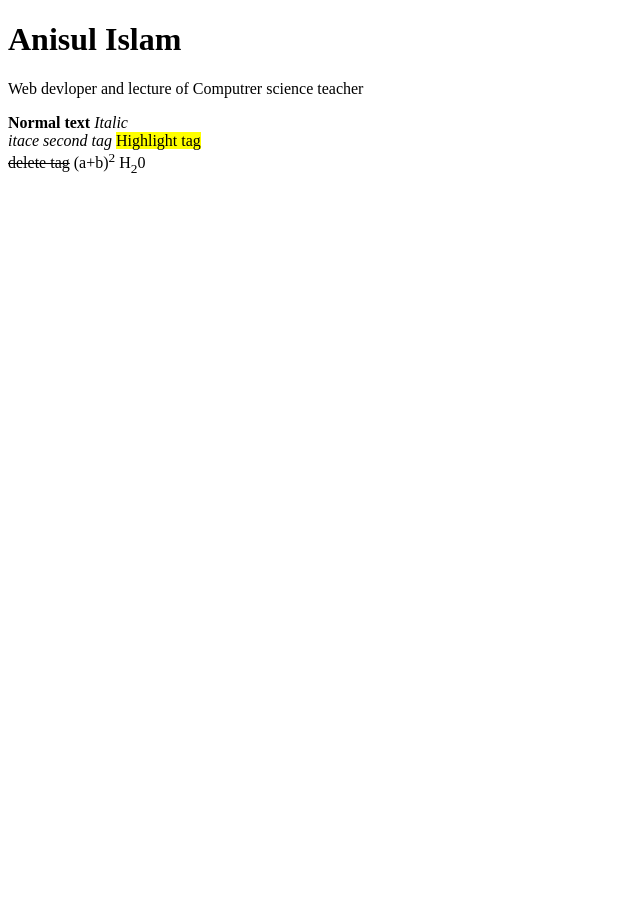
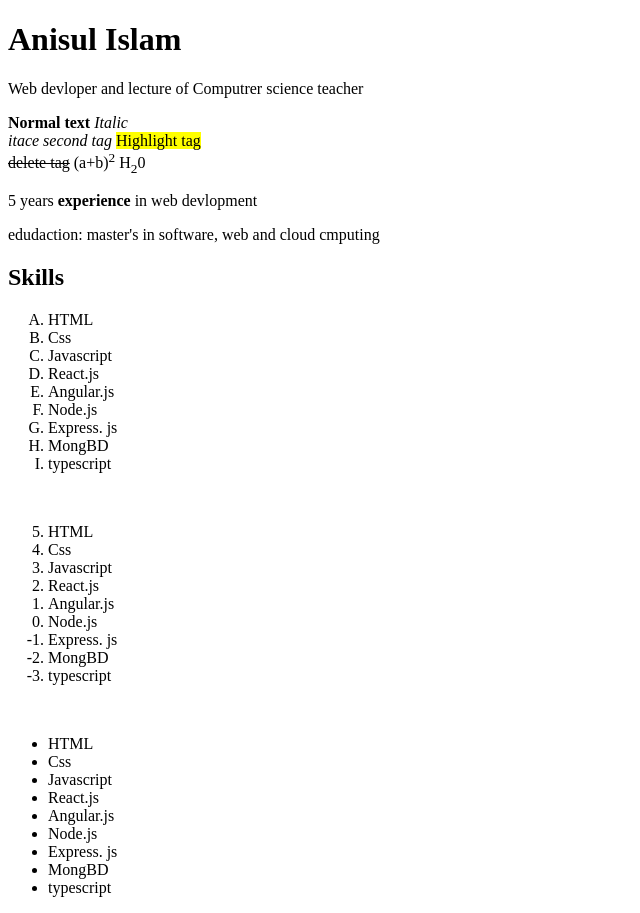
Before and after one commit to mh-shakil-man/Portfolio-html, a plain HTML site: page index.html in a window 1280 px wide. Shown: the whole page, without its empty margins (0-640 px from the left). Before the commit the page ends 800 px from the top, so only its background shows below. Drawn offline with Linux system fonts and the light colour scheme.

Commit message:
Some added code

```diff
--- a/index.html
+++ b/index.html
@@ -20,6 +20,55 @@
 
     (a+b)<sup>2</sup>
     H<sub>2</sub>0
+    <br>
+    <section>
+        <p>5 years <strong>experience </strong> in web devlopment</p>
+        <p>edudaction: master's in software, web and cloud cmputing</p>
+    </section>
+
+        <!--section skill-->
+    <section>
+      <h2>Skills</h2>
+     <ol type="A">     <!---order list-->
+        <li> HTML</li>
+
+      <li>Css</li>
+      <li>Javascript</li>
+      <li>React.js</li>
+      <li>Angular.js</li>
+    <li>  Node.js</li>
+     <li> Express. js</li>
+     <li> MongBD</li>
+    <li>  typescript</li>
+     </ol>
+     <br>
+     <ol start="5" reversed>     <!---order list-->
+        <li> HTML</li>
+
+      <li>Css</li>
+      <li>Javascript</li>
+      <li>React.js</li>
+      <li>Angular.js</li>
+    <li>  Node.js</li>
+     <li> Express. js</li>
+     <li> MongBD</li>
+    <li>  typescript</li>
+     </ol>
+     <br>
+
+     <ul>     <!---unorder list-->
+        <li> HTML</li>
+
+      <li>Css</li>
+      <li>Javascript</li>
+      <li>React.js</li>
+      <li>Angular.js</li>
+    <li>  Node.js</li>
+     <li> Express. js</li>
+     <li> MongBD</li>
+    <li>  typescript</li>
+     </ul>
+    </section>
 
 </body>
 </html>
```
Also changed, not shown: 1 other file.
